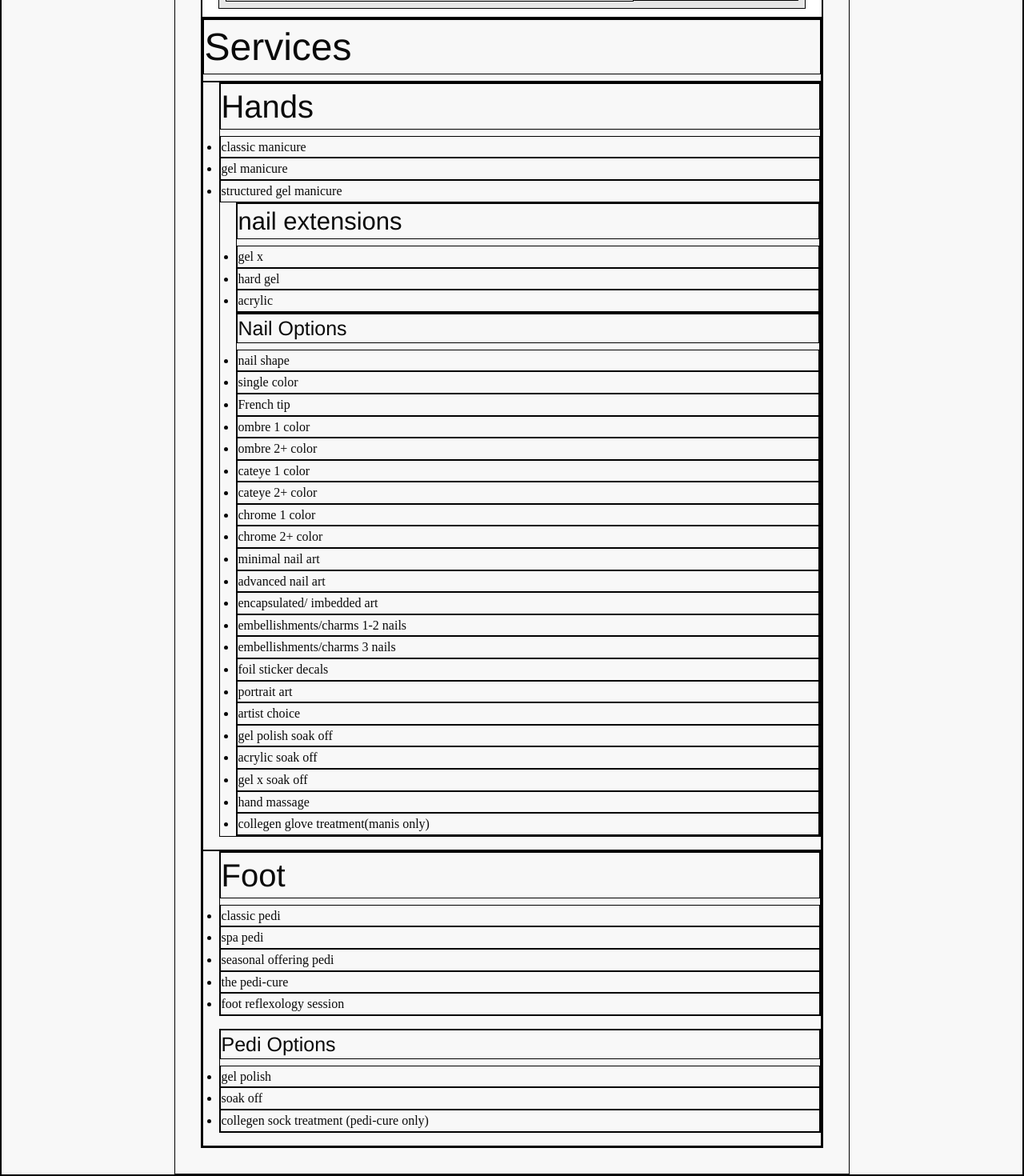
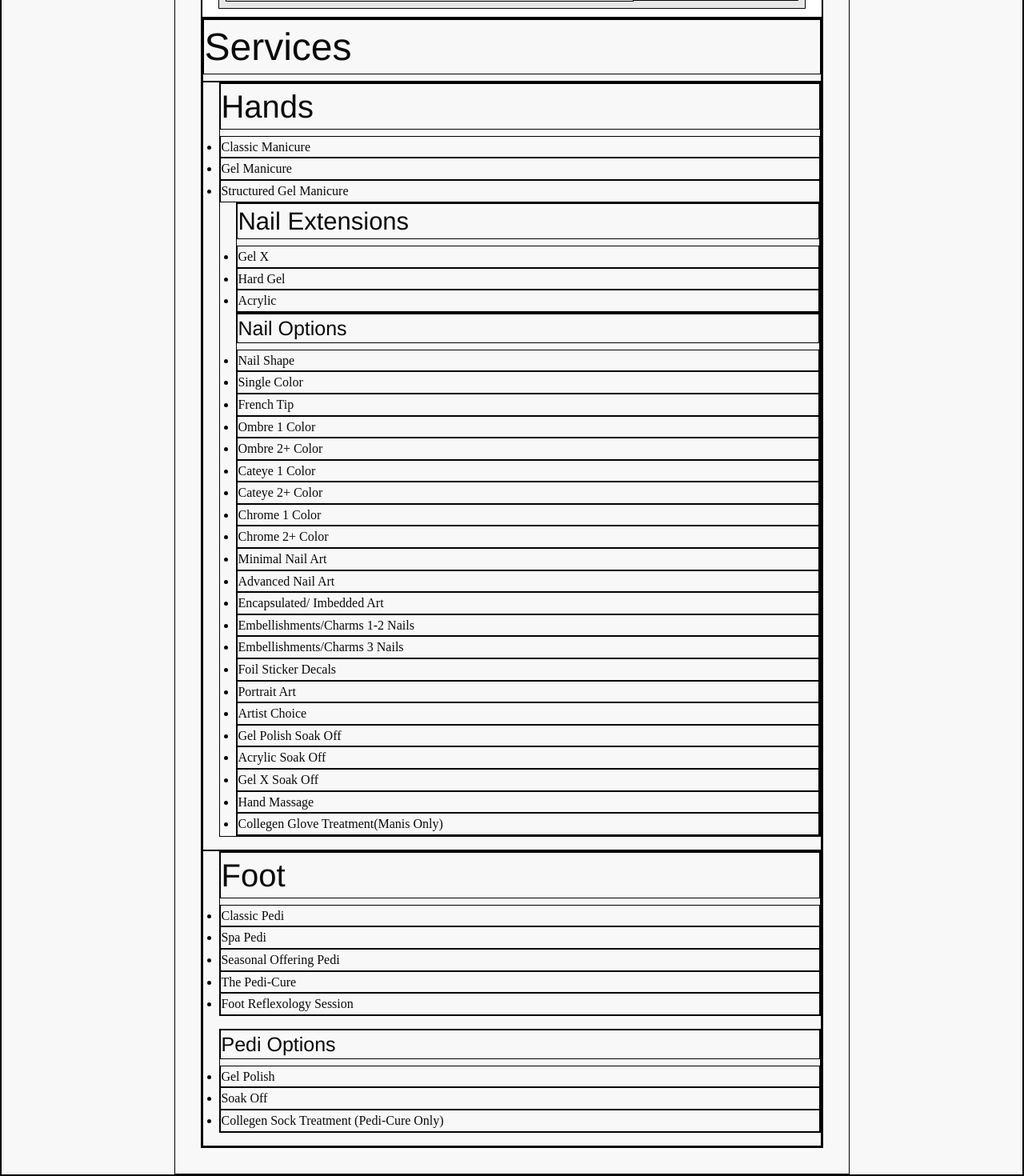
Before and after one commit to anthonyero/salon-services, a React (Vite) app in the folder client/: page /services in a window 1280 px wide. Shown: the part 102-1572 px from the top of the page at 80% size. Built offline with nearby package versions, Linux system fonts and the light colour scheme.

Commit message:
changed error message in the reviewform

```diff
--- a/client/src/components/ReviewForm.jsx
+++ b/client/src/components/ReviewForm.jsx
@@ -40,7 +40,8 @@ const reviewForm = () => {
       setFormState({...formState, 'rating': '', 'content': ''}); // Place within one setFormState command. On two separate invocations, only the first will run
 
     } catch (err) {
-      console.error(err);
+       console.error(err);
+
     }
   };
   const handleChange = (event) => {
@@ -91,7 +92,7 @@ const reviewForm = () => {
           </div>
           {error && (
             <div className="col-12 my-3 bg-danger text-white p-3">
-              {error.message}
+              <p>Please leave a rating 1-5 and leave a short message</p>
             </div>
           )}
         </form>
--- a/client/src/pages/Services.jsx
+++ b/client/src/pages/Services.jsx
@@ -9,56 +9,56 @@ const Services = () => {
       <div>
         <ul>
           <h2>Hands</h2>
-          <li>classic manicure</li>
-          <li>gel manicure</li>
-          <li>structured gel manicure</li>
+          <li>Classic Manicure</li>
+          <li>Gel Manicure</li>
+          <li>Structured Gel Manicure</li>
           <ul>
-            <h3>nail extensions</h3>
-            <li>gel x</li>
-            <li>hard gel</li>
-            <li>acrylic</li>
+            <h3>Nail Extensions</h3>
+            <li>Gel X</li>
+            <li>Hard Gel</li>
+            <li>Acrylic</li>
           </ul>
           <ul>
             <h4>Nail Options</h4>
-            <li>nail shape</li>
-            <li>single color</li>
-            <li>French tip</li>
-            <li>ombre 1 color</li>
-            <li>ombre 2+ color</li>
-            <li>cateye 1 color</li>
-            <li>cateye 2+ color</li>
-            <li>chrome 1 color</li>
-            <li>chrome 2+ color</li>
-            <li>minimal nail art</li>
-            <li>advanced nail art</li>
-            <li>encapsulated/ imbedded art</li>
-            <li>embellishments/charms 1-2 nails</li>
-            <li>embellishments/charms 3 nails</li>
-            <li>foil sticker decals</li>
-            <li>portrait art</li>
-            <li>artist choice</li>
-            <li>gel polish soak off</li>
-            <li>acrylic soak off</li>
-            <li>gel x soak off</li>
-            <li>hand massage</li>
-            <li>collegen glove treatment(manis only)</li>
+            <li>Nail Shape</li>
+            <li>Single Color</li>
+            <li>French Tip</li>
+            <li>Ombre 1 Color</li>
+            <li>Ombre 2+ Color</li>
+            <li>Cateye 1 Color</li>
+            <li>Cateye 2+ Color</li>
+            <li>Chrome 1 Color</li>
+            <li>Chrome 2+ Color</li>
+            <li>Minimal Nail Art</li>
+            <li>Advanced Nail Art</li>
+            <li>Encapsulated/ Imbedded Art</li>
+            <li>Embellishments/Charms 1-2 Nails</li>
+            <li>Embellishments/Charms 3 Nails</li>
+            <li>Foil Sticker Decals</li>
+            <li>Portrait Art</li>
+            <li>Artist Choice</li>
+            <li>Gel Polish Soak Off</li>
+            <li>Acrylic Soak Off</li>
+            <li>Gel X Soak Off</li>
+            <li>Hand Massage</li>
+            <li>Collegen Glove Treatment(Manis Only)</li>
           </ul>
         </ul>
       </div>
       <div>
         <ul>
           <h2>Foot</h2>
-          <li>classic pedi</li>
-          <li>spa pedi</li>
-          <li>seasonal offering pedi</li>
-          <li>the pedi-cure</li>
-          <li>foot reflexology session</li>
+          <li>Classic Pedi</li>
+          <li>Spa Pedi</li>
+          <li>Seasonal Offering Pedi</li>
+          <li>The Pedi-Cure</li>
+          <li>Foot Reflexology Session</li>
         </ul>
         <ul>
           <h4>Pedi Options</h4>
-          <li>gel polish</li>
-          <li>soak off</li>
-          <li>collegen sock treatment (pedi-cure only)</li>
+          <li>Gel Polish</li>
+          <li>Soak Off</li>
+          <li>Collegen Sock Treatment (Pedi-Cure Only)</li>
         </ul>
       </div>
     </section>
```
